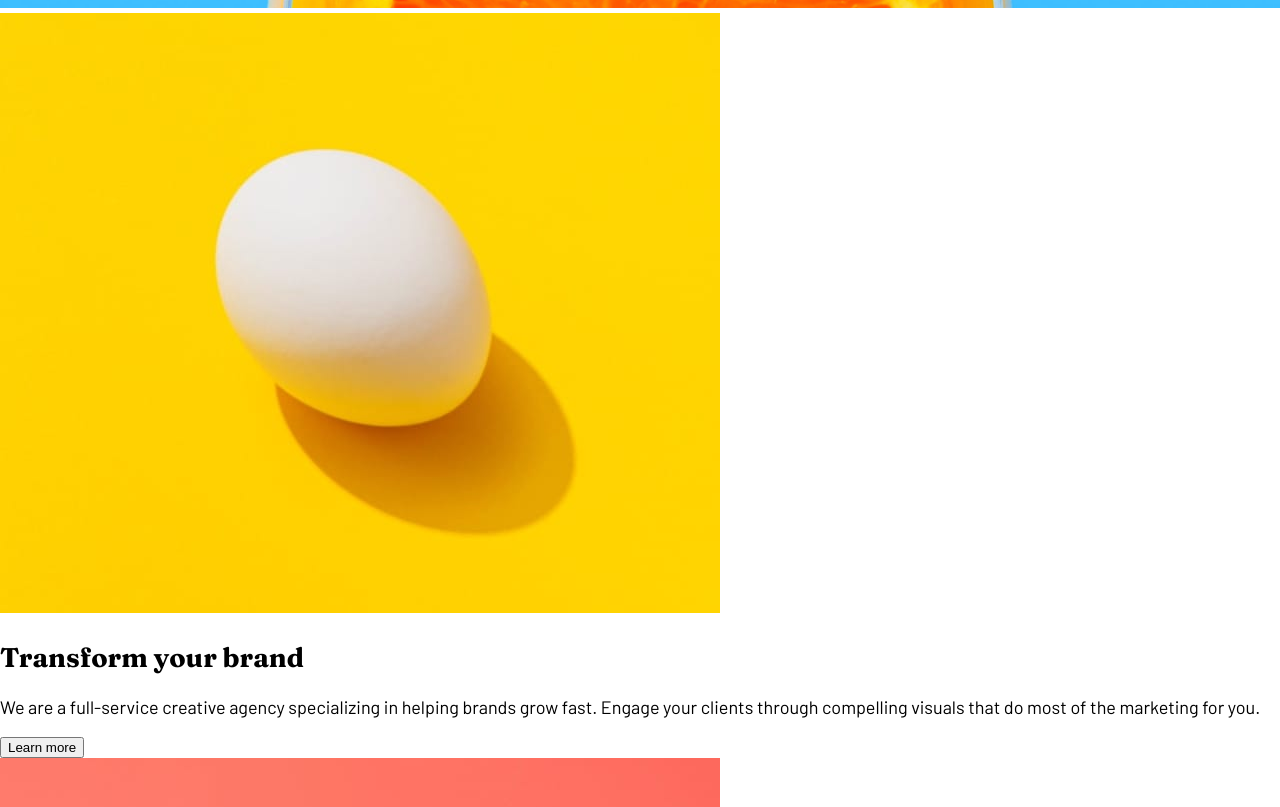
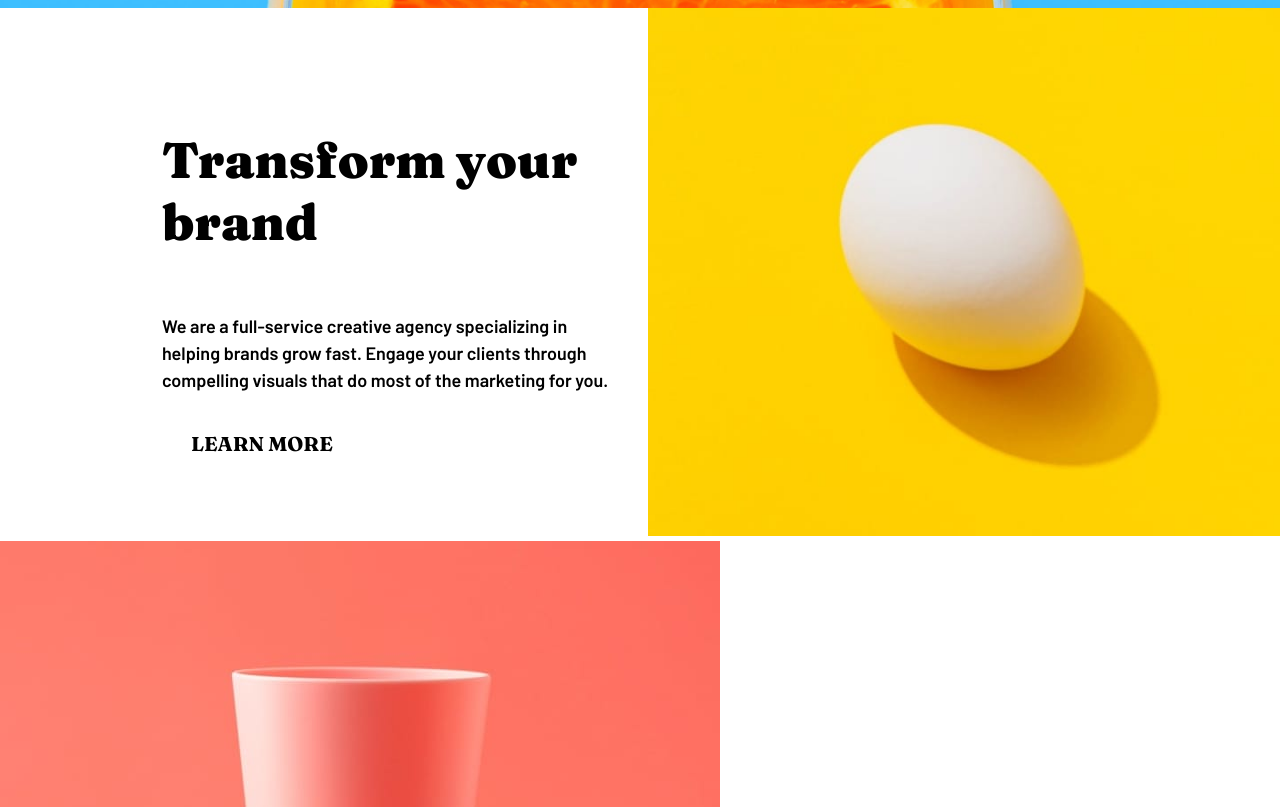
Before and after one commit to ATaylorN/FrontendMentor-Sunnyside-Landing-Page, a plain HTML site: page index.html in a window 1280 px wide. Shown: the part 793-1600 px from the top of the page. Drawn offline with Linux system fonts and the light colour scheme; files whose address does not match are found by name.

Commit message:
second section complete

```diff
--- a/index.html
+++ b/index.html
@@ -37,17 +37,19 @@
     <img src="./images/icon-arrow-down.svg">
   </header>
 
-  <section>
+  <section class="transform">
+    <div class="right">
     <img src="./images/desktop/image-transform.jpg">
-    <h2>Transform your brand</h2>
-
-    <p>We are a full-service creative agency specializing in helping brands grow fast.
+  </div>
+    <div class="left">
+    <h2 class="subHeading">Transform your brand</h2>
+    <p class="description">We are a full-service creative agency specializing in helping brands grow fast.
     Engage your clients through compelling visuals that do most of the marketing for you.</p>
-
-    <button>Learn more</button>
+    <button class="btn">LEARN MORE</button>
+  </div>
   </section>
 
-  <section>
+  <section class="audience">
   <img src="./images/desktop/image-stand-out.jpg">
   <h2>Stand out to the right audience</h2>
 
@@ -127,5 +129,6 @@
     Challenge by <a href="https://www.frontendmentor.io?ref=challenge" target="_blank">Frontend Mentor</a>.
     Coded by <a href="#">Your Name Here</a>.
   </div>
+
 </body>
 </html>
--- a/styles.css
+++ b/styles.css
@@ -1,3 +1,38 @@
+.transform{
+    display: grid;
+    grid-template-columns: 1fr 1fr;
+    grid-template-areas: "text image";
+    margin-top: -10px;
+    margin-right: -15px;
+}
+.right{
+    grid-area: image;
+}
+.right img{
+    width: 50vw;
+}
+.left{
+    grid-area: text;
+    display: flex;
+    flex-direction: column;
+    justify-content: center;
+    padding-left: 25%
+}
+.left h2{
+    max-width: 14ch;
+}
+.left p{
+    max-width: 45ch;
+    margin-bottom: 2em;
+}
+.btn{
+    font-family: "Fraunces", sans-serif;
+    font-weight: 700;
+    font-size: 20px;
+    border: none;
+    background-color: white;
+    max-width: 200px;
+}
 .headerImg {
     position: relative;
 }
@@ -50,5 +85,5 @@ nav img {
     padding-left: 2em;
 }
 h1{font-family: "Fraunces", serif; font-weight: 700; font-size: 90px; margin-bottom: 1.5em; color: white; letter-spacing: 0.1em;}
-h2{font-family: "Fraunces", serif; font-family: 900;}
-p{font-family: "Barlow", sans-serif; font-family: 600;}
+h2{font-family: "Fraunces", serif; font-weight: 900; font-size: 50px;}
+p{font-family: "Barlow", sans-serif; font-weight: 600; font-size: 18px; line-height: 1.5em;}
```
